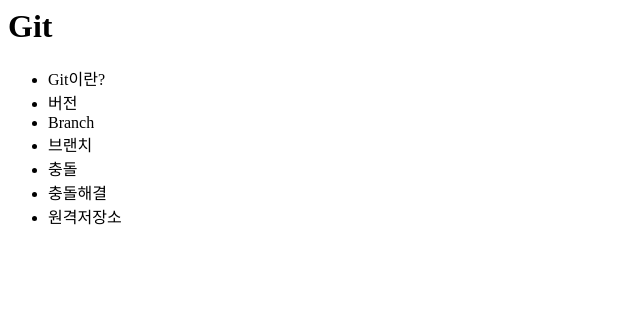
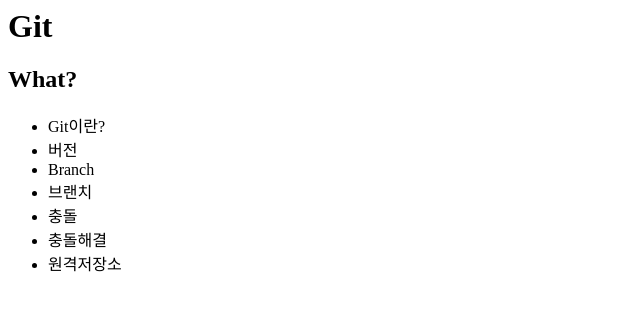
Before and after one commit to jellyear/opentutorials_git_jellyear, a plain HTML site: page index.html in a window 1280 px wide. Shown: the whole page, without its empty margins (0-640 px from the left). Drawn offline with Linux system fonts and the light colour scheme.

Commit message:
header 수정

```diff
--- a/index.html
+++ b/index.html
@@ -8,6 +8,7 @@
 	<body>
 		<header>
 			<h1>Git</h1>
+			<h2>What?</h2>
 		</header>
 		<ul>
 			<li>Git이란?</li>
```
